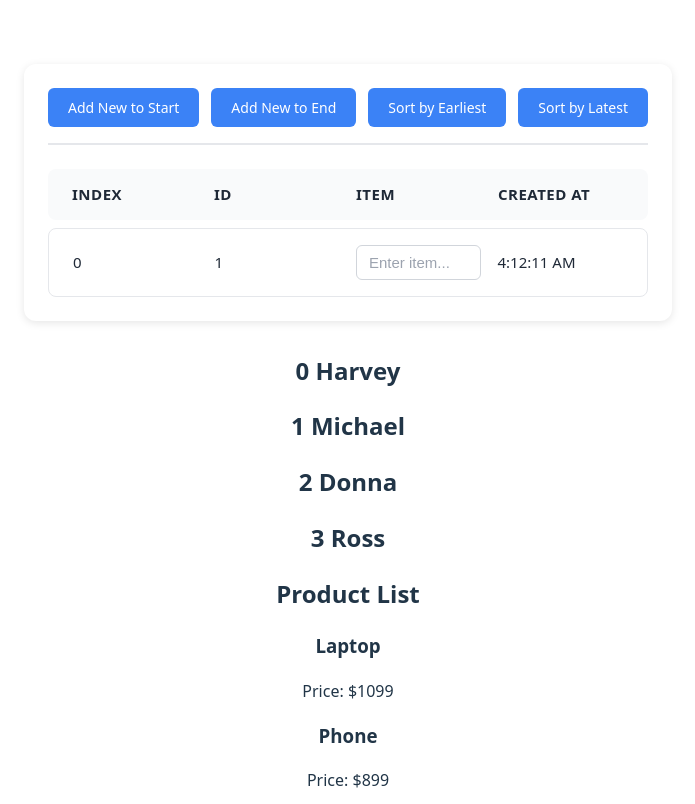
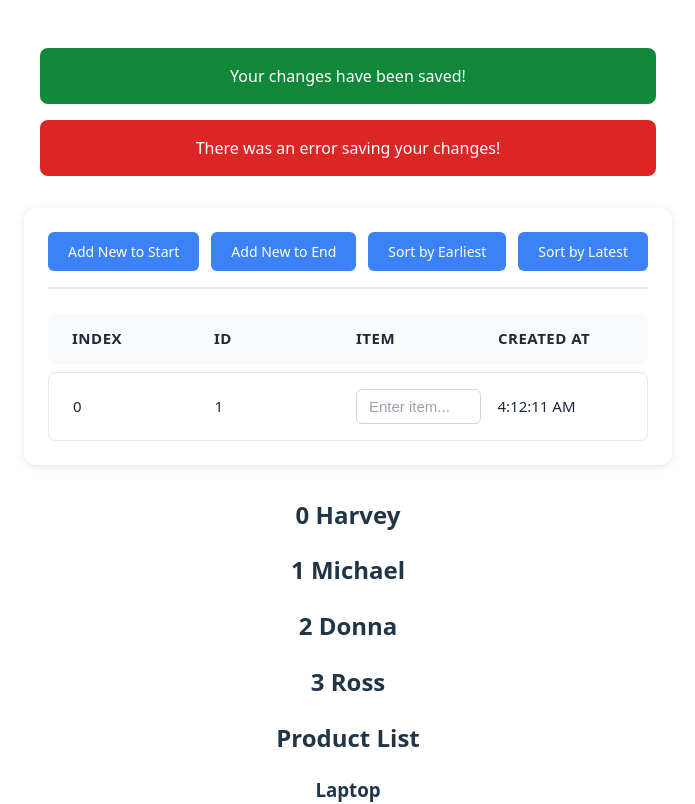
Before and after one commit to Mukunth90/core-concepts, a React (Vite) app: page / in a window 1280 px wide. Shown: the top 804 px of the page, without its empty margins (292-987 px from the left). Built offline with nearby package versions, Linux system fonts and the light colour scheme.

Commit message:
Style Rendering
Internal Styling

```diff
--- /dev/null
+++ b/src/Alert.jsx
@@ -0,0 +1,15 @@
+export const Alert = ({ children, type = 'success' }) => {
+  return (
+    <div
+      style={{
+        backgroundColor: type === 'success' ? '#118839' : '#dc2626',
+        color: 'white',
+        padding: '1rem',
+        borderRadius: '.5rem',
+        margin: '1rem',
+      }}
+    >
+      {children}
+    </div>
+  );
+};
--- a/src/App.jsx
+++ b/src/App.jsx
@@ -12,12 +12,15 @@ import { UserDetails } from './UserDetails';
 import { ProductList } from './productList';
 import { NameList } from './NameList';
 import { TodoList } from './TodoList';
+import { Alert } from './Alert';
 
 import './App.css';
 
 function App() {
   return (
     <div>
+      <Alert>Your changes have been saved!</Alert>
+      <Alert type="error">There was an error saving your changes!</Alert>
       <TodoList />
 
       <NameList />
```
